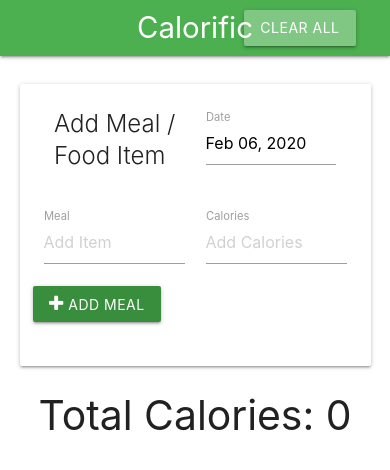
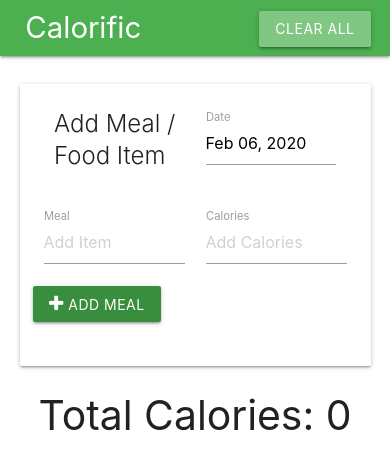
Before and after one commit to ijbenton/calorific, a plain HTML site: page index.html in a window 390 px wide. Drawn offline with nearby package versions, Linux system fonts and the light colour scheme.

Commit message:
responsiveness complete

```diff
--- a/index.html
+++ b/index.html
@@ -16,6 +16,7 @@
       integrity="sha384-wvfXpqpZZVQGK6TAh5PVlGOfQNHSoD2xbE+QkPxCAFlNEevoEH3Sl0sibVcOQVnN"
       crossorigin="anonymous"
     />
+    <link rel="stylesheet" href="style.css" />
     <title>Calorific | Meal & Calorie Tracker</title>
   </head>
   <body>
@@ -86,26 +87,7 @@
       </h3>
 
       <!-- Item List -->
-      <ul id="item-list" class="collection">
-        <!-- <li class="collection-item" id="item-0">
-          <strong>Chicken Dinner: </strong> <em>700 Calories</em>
-          <a href="#" class="secondary-content">
-            <i class="edit-item fa fa-pencil"></i>
-          </a>
-        </li>
-        <li class="collection-item" id="item-0">
-          <strong>Cookie: </strong> <em>400 Calories</em>
-          <a href="#" class="secondary-content">
-            <i class="edit-item fa fa-pencil"></i>
-          </a>
-        </li>
-        <li class="collection-item" id="item-0">
-          <strong>Eggs: </strong> <em>300 Calories</em>
-          <a href="#" class="secondary-content">
-            <i class="edit-item fa fa-pencil"></i>
-          </a>
-        </li> -->
-      </ul>
+      <ul id="item-list" class="collection"></ul>
     </div>
 
     <!-- jQuery CDN -->
--- /dev/null
+++ b/style.css
@@ -0,0 +1,10 @@
+.clear-btn {
+  margin: 0 !important;
+}
+
+@media screen and (max-width: 767px) {
+  .brand-logo {
+    left: 5% !important;
+    transform: translateX(5%) !important;
+  }
+}
```
